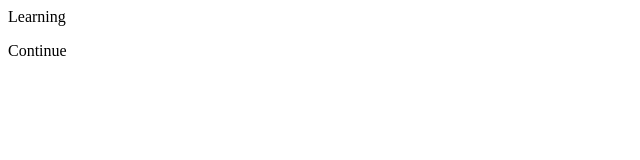
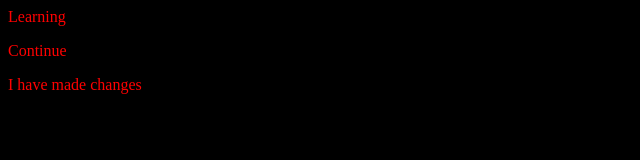
Before and after one commit to gokul020199/Githubcommands, a plain HTML site: page index.html in a window 1280 px wide. Shown: the whole page, without its empty margins (0-640 px from the left). Drawn offline with Linux system fonts and the light colour scheme.

Commit message:
modified and added new  file

```diff
--- /dev/null
+++ b/index.css
@@ -0,0 +1,4 @@
+body {
+  color: red;
+  background-color: black;
+}
--- a/index.html
+++ b/index.html
@@ -1,9 +1,11 @@
 <html>
   <head>
     <title>New Page</title>
+    <link rel="stylesheet" href="index.css" />
     <body>
       <p>Learning</p>
       <buttton>Continue</buttton>
+      <p>I have made changes</p>
     </body>
   </head>
 </html>
```
